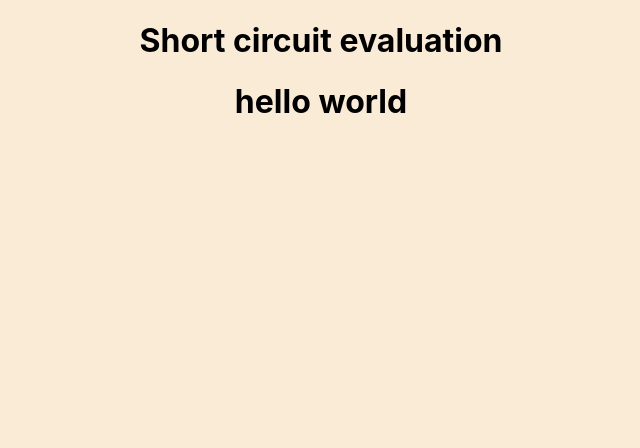
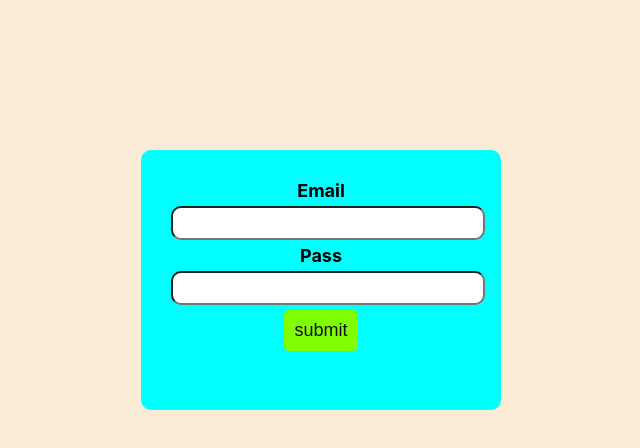
Before and after one commit to kausik11/React-hook-practice, a React (Create React App) app: page / in a window 1280 px wide. Shown: the top 448 px of the page, without its empty margins (319-959 px from the left). Built offline with nearby package versions, Linux system fonts and the light colour scheme.

Commit message:
Login Form and show input data

```diff
--- a/src/App.js
+++ b/src/App.js
@@ -1,6 +1,7 @@
 import './App.css';
+import Form from './Component/Forms/Form';
 // import DeleteBtn from './Component/DeleteBtn.js';
-import ShortCircuit from './Component/ShortCircuit.js';
+// import ShortCircuit from './Component/ShortCircuit.js';
 // import First from'./Component/First.js';
 // import UseStateArray from './Component/UseStateArray.js';
 // import UseStatewithObj from './Component/UseStatewithObj.js';
@@ -12,7 +13,8 @@ function App() {
       {/* <UseStateArray/> */}
       {/* <UseStatewithObj /> */}
       {/* <DeleteBtn /> */}
-      <ShortCircuit/>
+      {/* <ShortCircuit/> */}
+      <Form />
     </div>
   );
 }
--- /dev/null
+++ b/src/Component/Forms/Form.css
@@ -0,0 +1,35 @@
+form{
+    background-color: aqua;
+    max-width: 300px;
+    margin: 150px auto;
+    padding: 30px;
+    height: 200px;
+    border-radius: 10px;
+
+}
+.contain{
+    display: flex;
+    flex-direction: column;
+    justify-content: space-between;
+    gap: 5px;
+    margin-bottom: 5px;
+
+}
+.contain label{
+    font-size: 18px;
+    font-weight: 700;
+}
+.contain input{
+    width: 300px;
+    height: 30px;
+    border-radius: 10px;
+    padding: 0 5px;
+}
+button{
+    border: none;
+    background-color: chartreuse;
+    padding: 10px;
+    border-radius: 5px;
+    color: rgb(14, 14, 14);
+    font-size: 18px;
+ }
--- /dev/null
+++ b/src/Component/Forms/Form.js
@@ -0,0 +1,46 @@
+import React, { useState } from 'react'
+import './Form.css'
+
+const Form = () => {
+    const[email,setEmail] = useState('');
+    const[pass,setPass] = useState('');
+    const[allUser,setAlluser] = useState('');
+
+    const inpt = (e)=>{
+        setEmail(e.target.value);
+
+    }
+    const inptPass = (e)=>{
+        setPass(e.target.value);
+    }
+    const submt = (e)=>{
+        e.preventDefault();
+      const currentUser = {
+        email : email, password : pass
+      };
+      setAlluser([...allUser,currentUser]);
+      setEmail('');
+      setPass('');
+
+    }
+  return (
+    <>
+        <form onSubmit={submt}>
+        <div className='contain'>
+        <label htmlFor='email'>Email</label>
+            <input type='text' name='email' id='email' autoComplete='off' value={email} onChange={inpt}/>
+        </div>
+        <div className='contain'>
+        <label htmlFor='pass'>Pass</label>
+            <input type='password' name='pass' id='email' autoComplete='off' value={pass} onChange={inptPass} />
+        </div>
+           <button type='submit'>submit</button>
+        </form>
+        <div>
+          { allUser.length > 0 && allUser.map((curele)=>{ return `Email: ${curele.email} Pass:${curele.password}`})}
+        </div>
+    </>
+  )
+}
+
+export default Form
--- a/src/Component/ShortCircuit.js
+++ b/src/Component/ShortCircuit.js
@@ -1,12 +1,14 @@
 import React, { useState } from 'react'
 
 const ShortCircuit = () => {
+    let val;
 
-    const [array,setArray] = useState('hello world');
+    const [array,setArray] = useState('');
   return (
     <div>
     <h1>Short circuit evaluation</h1>
       <h1>{array || setArray('hii')}</h1>
+      <h1>{val && 'kausik'}</h1>
     </div>
   )
 }
```
